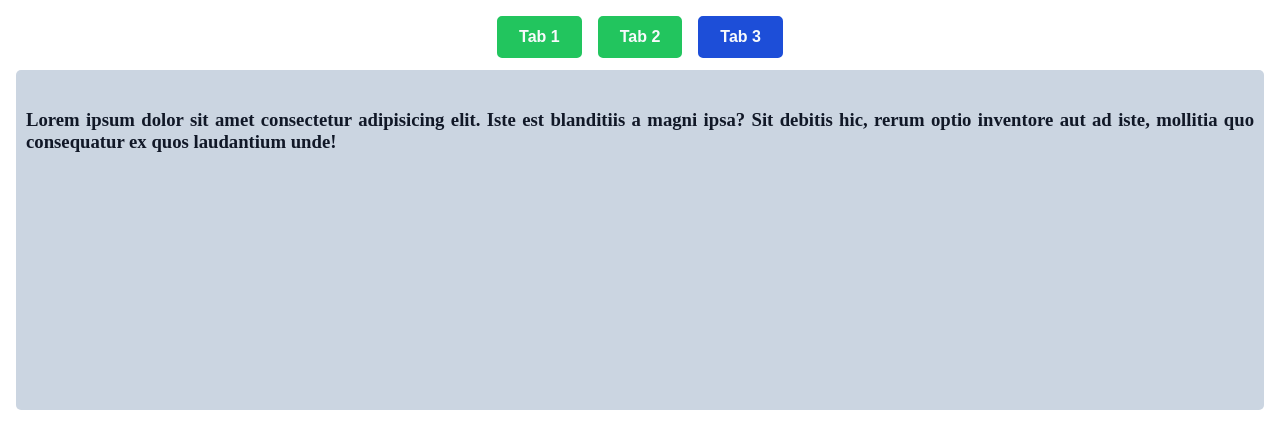
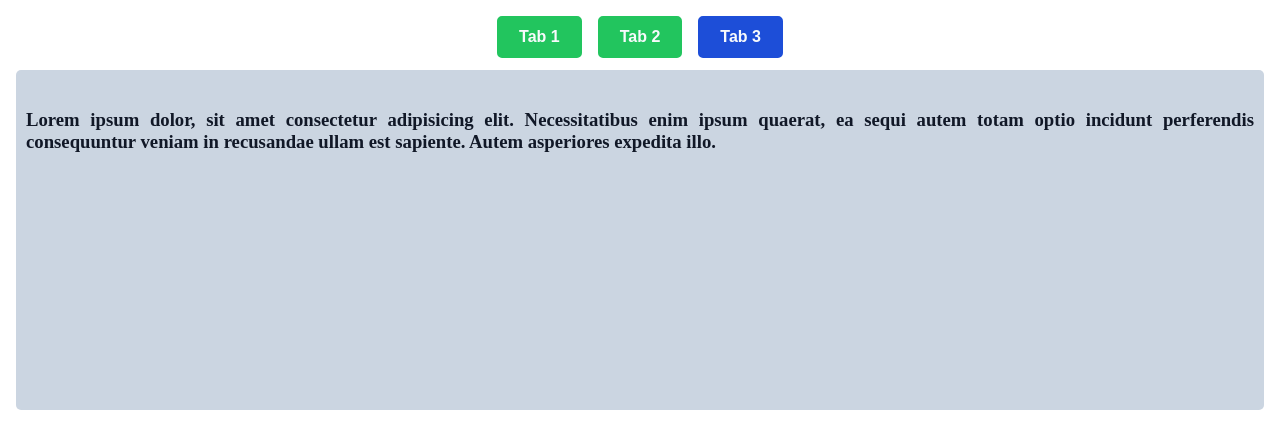
Before and after one commit to gregoryharris869/25_react, a React (Vite) app: page / in a window 1280 px wide. Both pictures are taken after a click on the button "Tab 3". Shown: the top 448 px of the page. Built offline with nearby package versions, Linux system fonts and the light colour scheme.

Commit message:
Update TabTest.jsx

```diff
--- a/src/components/custom_tabs/TabTest.jsx
+++ b/src/components/custom_tabs/TabTest.jsx
@@ -1,15 +1,16 @@
 import Tabs from "./Tabs";
 import "./style.css";
 
-function RandomComponent() {
-  return (
+const RandomComponent = () => (
+  <>
     <h3>
-      Lorem ipsum dolor sit amet consectetur adipisicing elit. Iste est
-      blanditiis a magni ipsa? Sit debitis hic, rerum optio inventore aut ad
-      iste, mollitia quo consequatur ex quos laudantium unde!
+      Lorem ipsum dolor, sit amet consectetur adipisicing elit. Necessitatibus
+      enim ipsum quaerat, ea sequi autem totam optio incidunt perferendis
+      consequuntur veniam in recusandae ullam est sapiente. Autem asperiores
+      expedita illo.
     </h3>
-  );
-}
+  </>
+);
 
 const TabTest = () => {
   const tabs = [
```
